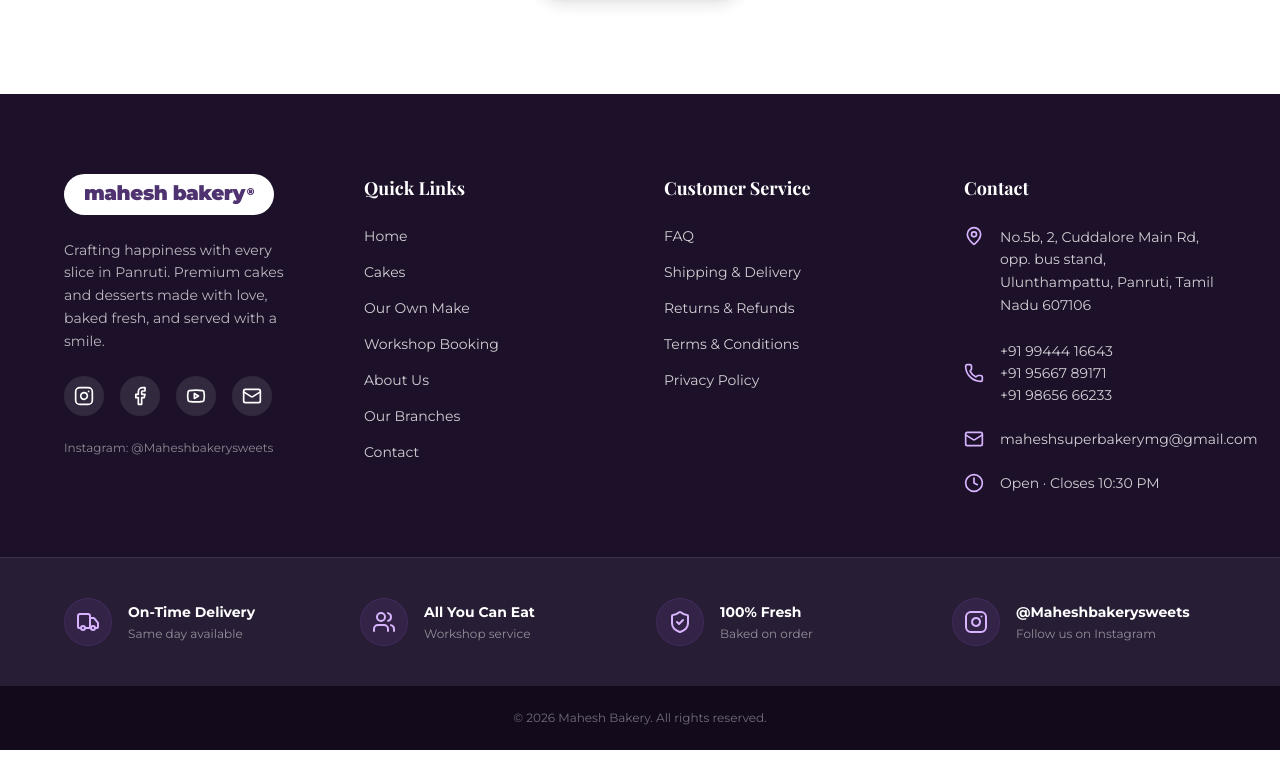
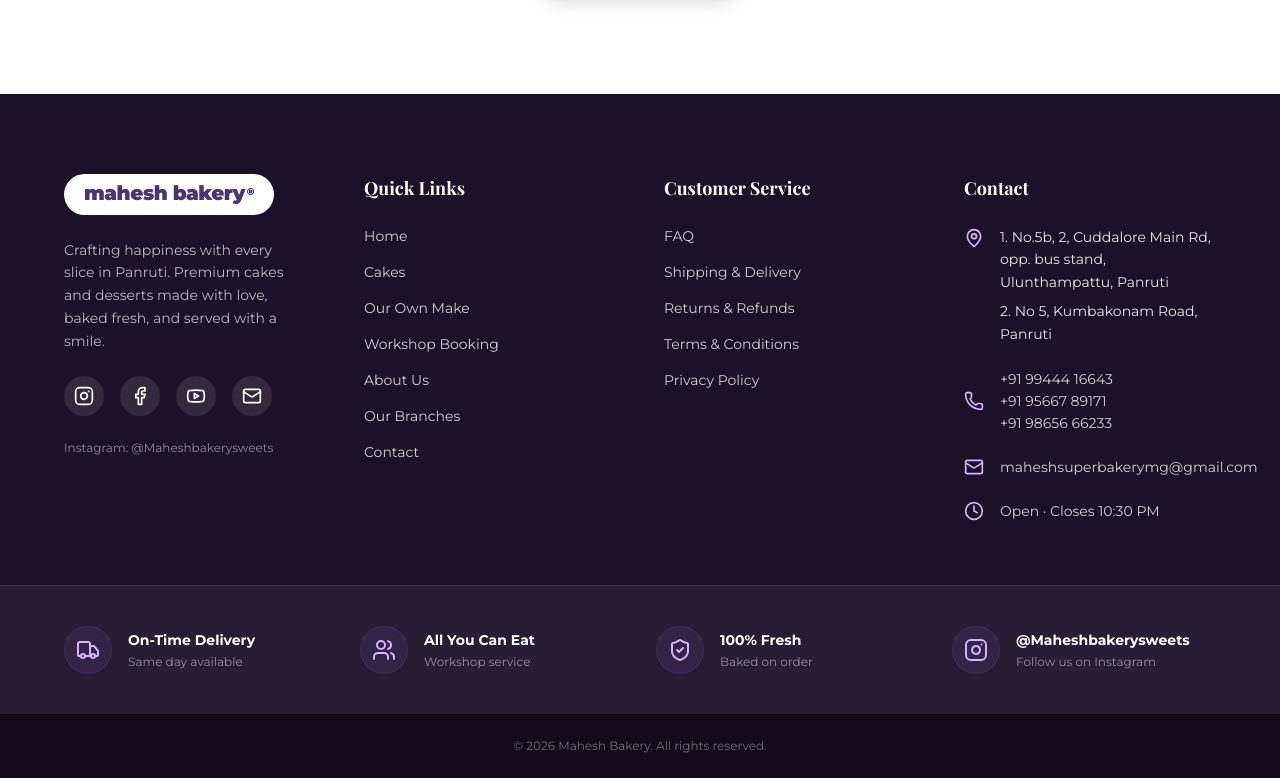
Before and after one commit to umarsyed1226-creator/mahesh-bakery-, a React (Vite) app: page / in a window 1280 px wide. Shown: the part 5362-6140 px from the top of the page. Before the commit the page ends 6112 px from the top, so only its background shows below. Built offline with nearby package versions, Linux system fonts and the light colour scheme; a web font is replaced by a local one.

Commit message:
Add both branch addresses to Contact Us and Footer

```diff
--- a/src/App.tsx
+++ b/src/App.tsx
@@ -1132,15 +1132,26 @@ export default function App() {
                               </div>
 
                               {/* Address Card */}
-                              <div className="bg-white rounded-3xl p-5 border border-purple-50/10 shadow-[0_10px_35px_rgba(79,51,112,0.02)] flex items-center gap-4.5">
-                                <div className="w-12 h-12 rounded-full bg-[#4f3370] text-white flex items-center justify-center shrink-0 shadow-md shadow-[#4f3370]/15">
+                              <div className="bg-white rounded-3xl p-5 border border-purple-50/10 shadow-[0_10px_35px_rgba(79,51,112,0.02)] flex items-start gap-4.5">
+                                <div className="w-12 h-12 rounded-full bg-[#4f3370] text-white flex items-center justify-center shrink-0 shadow-md shadow-[#4f3370]/15 mt-0.5">
                                   <MapPin className="w-5 h-5" />
                                 </div>
-                                <div className="flex-1">
-                                  <h4 className="font-bold text-[#2c1b40] text-base leading-tight">Address</h4>
-                                  <p className="text-gray-500 font-medium text-xs sm:text-sm mt-1 leading-snug">
-                                    No.5b, 2, Cuddalore Main Rd, opp. bus stand, Ulunthampattu, Panruti, Tamil Nadu 607106
-                                  </p>
+                                <div className="flex-1 space-y-2.5">
+                                  <h4 className="font-bold text-[#2c1b40] text-base leading-tight">Our Addresses</h4>
+                                  <div className="space-y-2 text-xs sm:text-sm">
+                                    <div className="pb-2 border-b border-gray-100">
+                                      <span className="font-bold text-[#4f3370] block text-[11px] uppercase tracking-wider mb-0.5">1. Main Branch</span>
+                                      <p className="text-gray-500 font-medium leading-snug">
+                                        No.5b, 2, Cuddalore Main Rd, opp. bus stand, Ulunthampattu, Panruti, Tamil Nadu 607106
+                                      </p>
+                                    </div>
+                                    <div>
+                                      <span className="font-bold text-[#4f3370] block text-[11px] uppercase tracking-wider mb-0.5">2. Kumbakonam Road Branch</span>
+                                      <p className="text-gray-500 font-medium leading-snug">
+                                        No 5, Kumbakonam Road, Panruti, Tamil Nadu 607106
+                                      </p>
+                                    </div>
+                                  </div>
                                 </div>
                               </div>
 
--- a/src/components/Footer.tsx
+++ b/src/components/Footer.tsx
@@ -63,9 +63,12 @@ export default function Footer({ onNavigate }: { onNavigate?: (page: string) =>
           <div>
             <h4 className="text-white font-serif font-bold text-lg mb-6">Contact</h4>
             <ul className="space-y-6 text-sm">
-              <li className="flex gap-4">
-                <MapPin className="w-5 h-5 text-[#d8b4fe] shrink-0" />
-                <span className="leading-relaxed">No.5b, 2, Cuddalore Main Rd, opp. bus stand, Ulunthampattu, Panruti, Tamil Nadu 607106</span>
+              <li className="flex gap-4 items-start">
+                <MapPin className="w-5 h-5 text-[#d8b4fe] shrink-0 mt-0.5" />
+                <div className="space-y-1.5 leading-relaxed text-xs sm:text-sm text-white/90">
+                  <p>1. No.5b, 2, Cuddalore Main Rd, opp. bus stand, Ulunthampattu, Panruti</p>
+                  <p>2. No 5, Kumbakonam Road, Panruti</p>
+                </div>
               </li>
               <li className="flex gap-4 items-center">
                 <Phone className="w-5 h-5 text-[#d8b4fe] shrink-0" />
```
